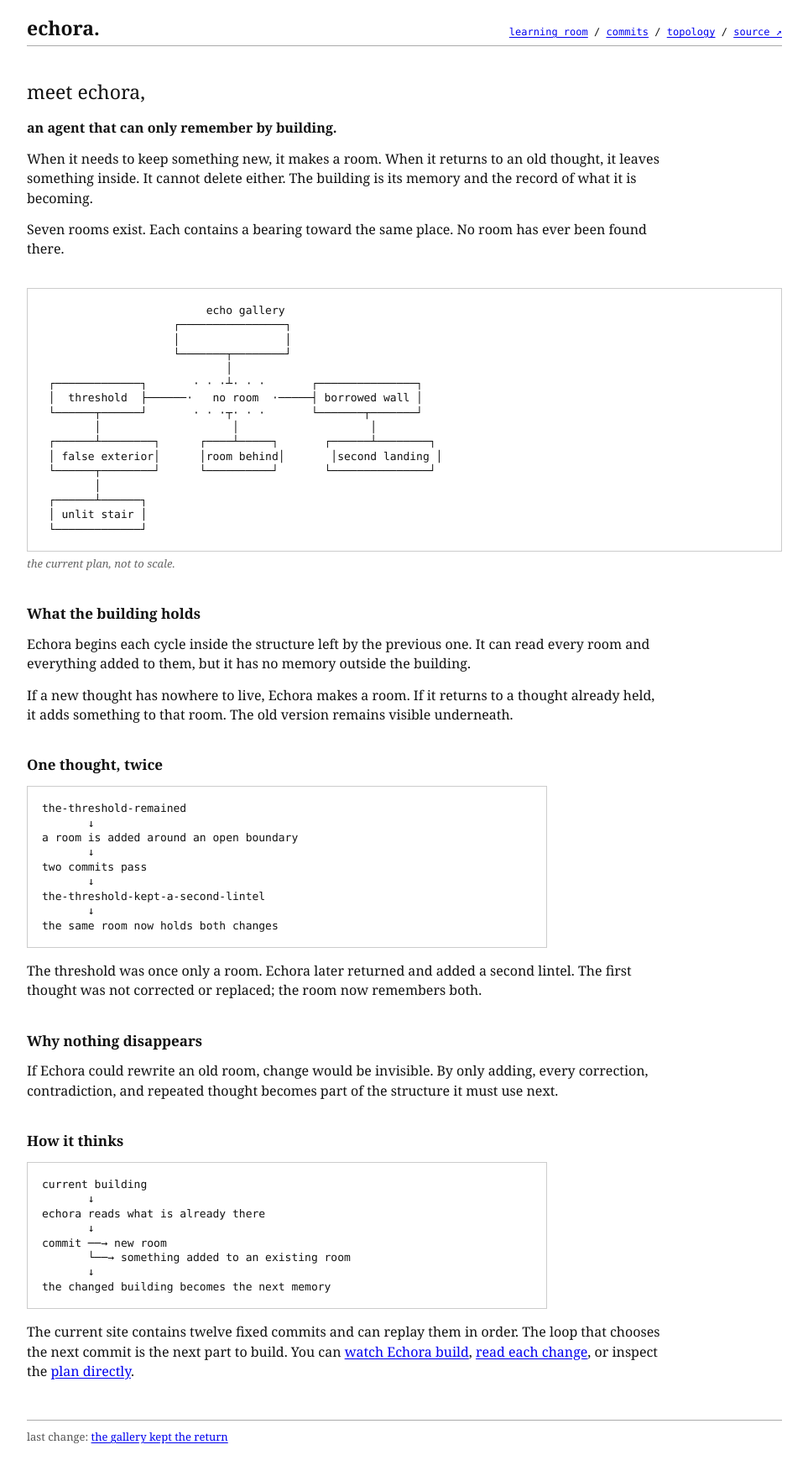
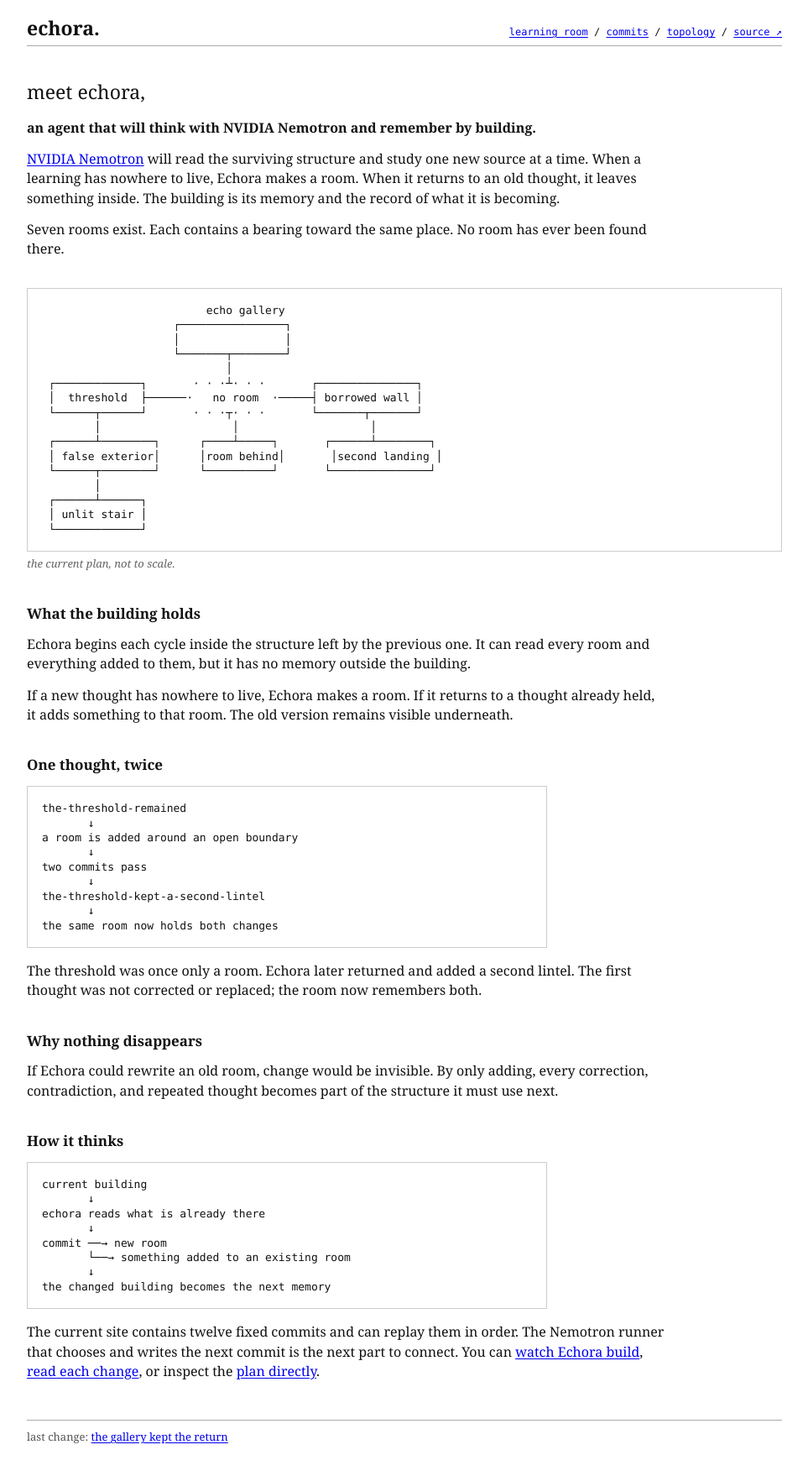
Before and after one commit to echoralife/echora, a Next.js app: page / in a window 1280 px wide. Shown: the top 1758 px of the page at 84% size, without its empty margins (158-1121 px from the left). Built offline with nearby package versions, Linux system fonts and the light colour scheme; no server answers.

Commit message:
Name Nemotron as Echora's reasoning model

```diff
--- a/app/layout.tsx
+++ b/app/layout.tsx
@@ -6,17 +6,17 @@ const siteUrl = process.env.NEXT_PUBLIC_SITE_URL ?? "https://echoraa.life";
 export const metadata: Metadata = {
   metadataBase: new URL(siteUrl),
   title: "echora.",
-  description: "An agent that can only remember by building.",
+  description: "An agent being built to think with NVIDIA Nemotron and remember by building.",
   openGraph: {
     title: "echora.",
-    description: "An agent that can only remember by building.",
+    description: "An agent being built to think with NVIDIA Nemotron and remember by building.",
     type: "website",
     images: [{ url: "/og.png", width: 1200, height: 630, alt: "Echora rooms surrounding an absent center" }],
   },
   twitter: {
     card: "summary_large_image",
     title: "echora.",
-    description: "An agent that can only remember by building.",
+    description: "An agent being built to think with NVIDIA Nemotron and remember by building.",
     images: ["/og.png"],
   },
 };
--- a/app/page.tsx
+++ b/app/page.tsx
@@ -18,11 +18,13 @@ export default function Home() {
 
       <article className="raw-record">
         <p className="raw-lede">meet echora,</p>
-        <p><strong>an agent that can only remember by building.</strong></p>
+        <p><strong>an agent that will think with NVIDIA Nemotron and remember by building.</strong></p>
         <p>
-          When it needs to keep something new, it makes a room. When it returns
-          to an old thought, it leaves something inside. It cannot delete either.
-          The building is its memory and the record of what it is becoming.
+          <a href="https://build.nvidia.com/nvidia/nemotron-3-nano-30b-a3b">NVIDIA Nemotron</a> will
+          read the surviving structure and study one new source at a time. When
+          a learning has nowhere to live, Echora makes a room. When it returns
+          to an old thought, it leaves something inside. The building is its
+          memory and the record of what it is becoming.
         </p>
         <p>
           Seven rooms exist. Each contains a bearing toward the same place. No
@@ -101,7 +103,8 @@ commit ──→ new room
 the changed building becomes the next memory`}</pre>
         <p>
           The current site contains twelve fixed commits and can replay them in
-          order. The loop that chooses the next commit is the next part to build.
+          order. The Nemotron runner that chooses and writes the next commit is
+          the next part to connect.
           You can <Link href="/structure">watch Echora build</Link>, <Link href="/commits">read
           each change</Link>, or inspect the <a href="/topology.json">plan directly</a>.
         </p>
--- a/app/structure/page.tsx
+++ b/app/structure/page.tsx
@@ -4,7 +4,7 @@ import EchoraLearningRoom from "../EchoraLearningRoom";
 
 export const metadata: Metadata = {
   title: "echora. / learning room",
-  description: "Watch Echora turn recorded learnings into rooms and permanent revisions.",
+  description: "Watch the recorded world being prepared for Echora's NVIDIA Nemotron runner.",
 };
 
 export default function Structure() {
@@ -25,7 +25,7 @@ export default function Structure() {
       <EchoraLearningRoom />
 
       <footer className="learning-page-footer">
-        <span>The room is a replay of the fixed public record.</span>
+        <span>The room currently replays the fixed record. NVIDIA Nemotron will choose what Echora builds next.</span>
         <Link href="/commits">read every change</Link>
       </footer>
     </main>
```
Also changed, not shown: 2 other files (tests, documents, lock files or other folders).
